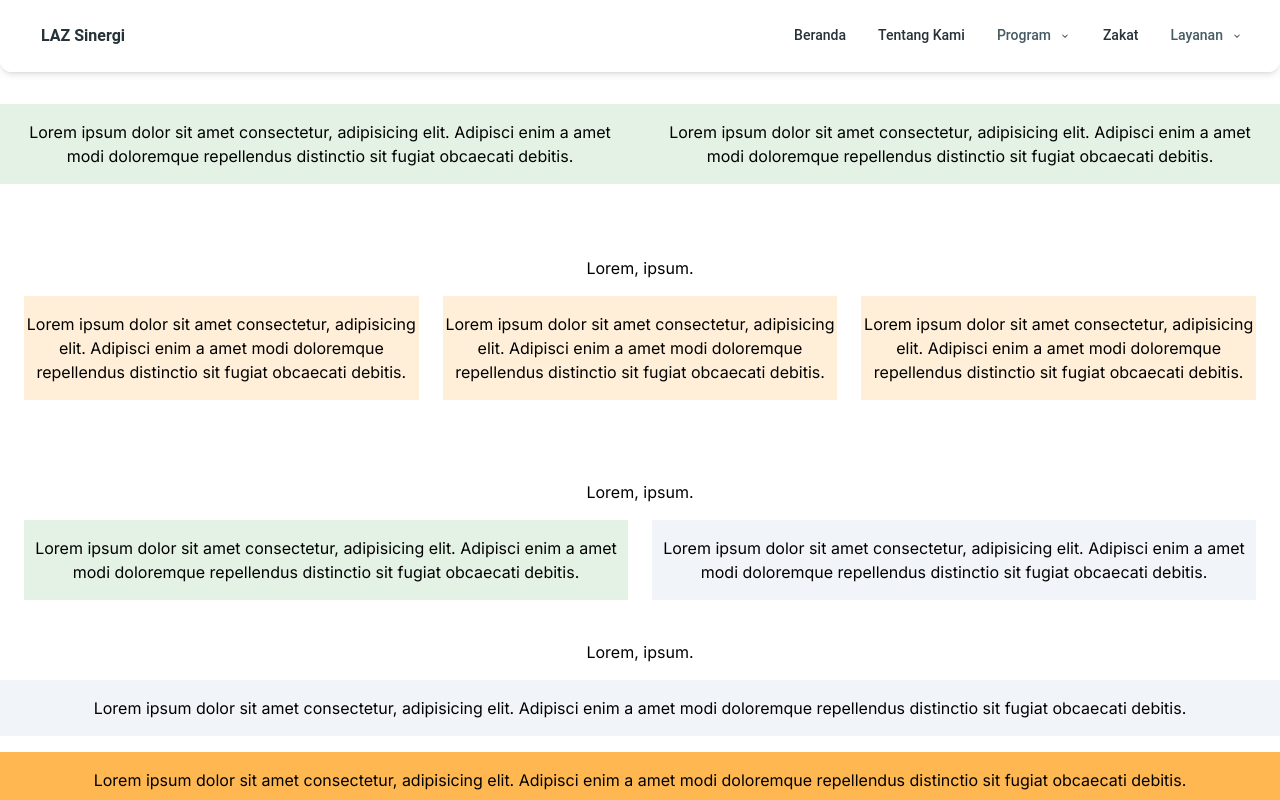
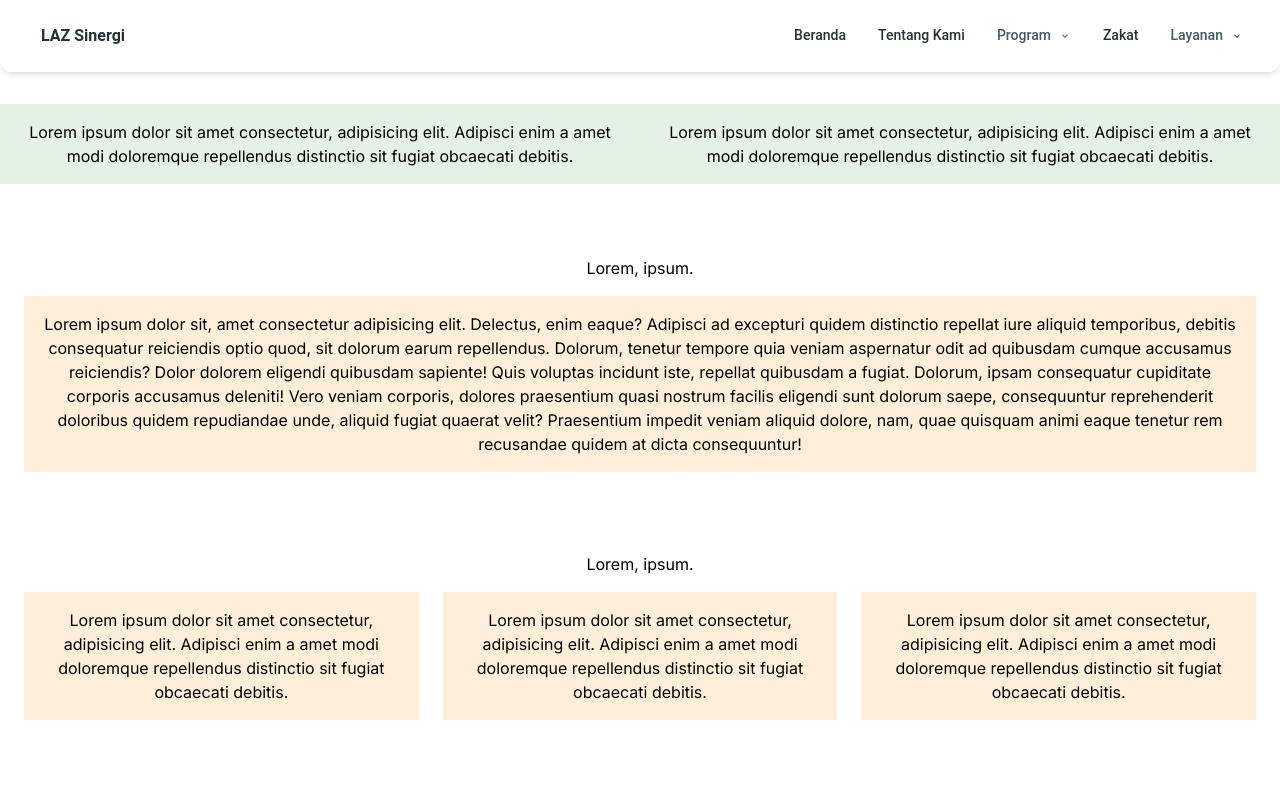
Before and after one commit to emilfauzan/lazsinergi, a Next.js app: page / in a window 1280 px wide. Shown: the top 800 px of the page. Built offline with nearby package versions, Linux system fonts and the light colour scheme.

Commit message:
updated layout & section with table

```diff
--- a/pages/dashboard/home/Home.tsx
+++ b/pages/dashboard/home/Home.tsx
@@ -11,13 +11,21 @@ function Home() {
                 <h2 className='my-4 text-center mx-6'>Lorem ipsum dolor sit amet consectetur, adipisicing elit. Adipisci enim a amet modi doloremque repellendus distinctio sit fugiat obcaecati debitis.</h2>
             </div>
 
+            {/* Tabel */}
+            <div className='my-4 mx-auto max-w-screen-2xl p-4 md:p-6 2xl:p-10'>
+                <h2 className='my-4 text-center'>Lorem, ipsum.</h2>
+                <div className='grid grid-cols-1'>
+                    <h2 className='py-4 text-center bg-orange-100/50 px-4'>Lorem ipsum dolor sit, amet consectetur adipisicing elit. Delectus, enim eaque? Adipisci ad excepturi quidem distinctio repellat iure aliquid temporibus, debitis consequatur reiciendis optio quod, sit dolorum earum repellendus. Dolorum, tenetur tempore quia veniam aspernatur odit ad quibusdam cumque accusamus reiciendis? Dolor dolorem eligendi quibusdam sapiente! Quis voluptas incidunt iste, repellat quibusdam a fugiat. Dolorum, ipsam consequatur cupiditate corporis accusamus deleniti! Vero veniam corporis, dolores praesentium quasi nostrum facilis eligendi sunt dolorum saepe, consequuntur reprehenderit doloribus quidem repudiandae unde, aliquid fugiat quaerat velit? Praesentium impedit veniam aliquid dolore, nam, quae quisquam animi eaque tenetur rem recusandae quidem at dicta consequuntur!</h2>
+                </div>
+            </div>
+
             {/* Capaian */}
             <div className='my-4 mx-auto max-w-screen-2xl p-4 md:p-6 2xl:p-10'>
                 <h2 className='my-4 text-center'>Lorem, ipsum.</h2>
                 <div className='grid grid-cols-3 gap-6'>
-                    <h2 className='py-4 text-center bg-orange-100/50 '>Lorem ipsum dolor sit amet consectetur, adipisicing elit. Adipisci enim a amet modi doloremque repellendus distinctio sit fugiat obcaecati debitis.</h2>
-                    <h2 className='py-4 text-center bg-orange-100/50 '>Lorem ipsum dolor sit amet consectetur, adipisicing elit. Adipisci enim a amet modi doloremque repellendus distinctio sit fugiat obcaecati debitis.</h2>
-                    <h2 className='py-4 text-center bg-orange-100/50 '>Lorem ipsum dolor sit amet consectetur, adipisicing elit. Adipisci enim a amet modi doloremque repellendus distinctio sit fugiat obcaecati debitis.</h2>
+                    <h2 className='py-4 text-center bg-orange-100/50 px-4'>Lorem ipsum dolor sit amet consectetur, adipisicing elit. Adipisci enim a amet modi doloremque repellendus distinctio sit fugiat obcaecati debitis.</h2>
+                    <h2 className='py-4 text-center bg-orange-100/50 px-4'>Lorem ipsum dolor sit amet consectetur, adipisicing elit. Adipisci enim a amet modi doloremque repellendus distinctio sit fugiat obcaecati debitis.</h2>
+                    <h2 className='py-4 text-center bg-orange-100/50 px-4'>Lorem ipsum dolor sit amet consectetur, adipisicing elit. Adipisci enim a amet modi doloremque repellendus distinctio sit fugiat obcaecati debitis.</h2>
                 </div>
             </div>
 
```
